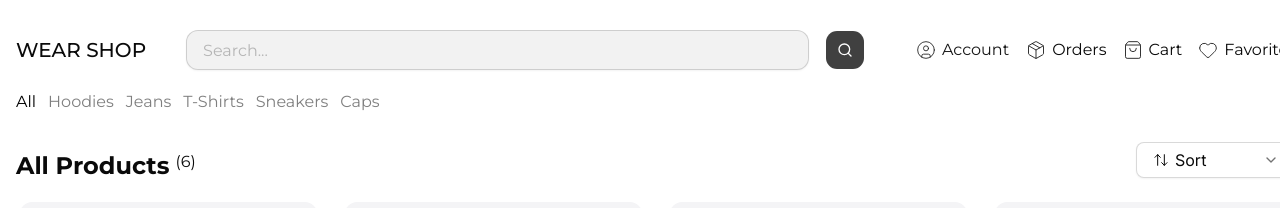
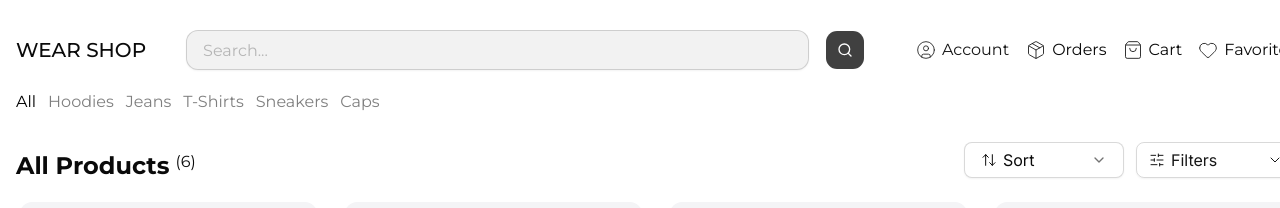
Before and after one commit to wkingsurin/e-comm-WearShop, a Next.js app: page /category in a window 1280 px wide. Shown: the top 208 px of the page. Built offline with nearby package versions, Linux system fonts and the light colour scheme.

Commit message:
feat: create FiltersButton, Filters menu and render it

```diff
--- a/app/(main)/category/page.tsx
+++ b/app/(main)/category/page.tsx
@@ -2,19 +2,29 @@
 
 import { IProduct } from "@/app/types/store/ui.types";
 import useShowcase from "@/components/hooks/useShowcase";
+import FiltersButton from "@/components/shared/filters-button";
 import SectionTitle from "@/components/shared/section-title";
 import SortSelect from "@/components/shared/sort-select";
+import Filters from "@/components/widgets/filters";
 import ProductCard from "@/components/widgets/product-card/product-card";
 import { useUIStore } from "@/lib/store/ui.store";
+import { useState } from "react";
 
 export default function Category() {
 	const { products: data } = useShowcase();
 	const sortOption = useUIStore((s) => s.sortOption);
+	const [openFilters, setOpenFilters] = useState<boolean>(false);
 
 	const getMinPrice = (product: IProduct): number => {
 		if (!product.variants || product.variants.length === 0) return 0;
 
 		return Math.min(...product.variants.map((v) => v.price));
+	};
+
+	const onOpenFilters = () => {
+		console.log(`[openFilters]:`, openFilters);
+		console.log(`[click filters]`);
+		setOpenFilters((prev) => !prev);
 	};
 
 	const sortProductsByPrice = (
@@ -44,8 +54,12 @@ export default function Category() {
 						({data.length})
 					</span>
 				</div>
-				<SortSelect className="absolute -top-[12px] right-0" />
+				<div className="flex gap-3 absolute -top-[12px] right-0">
+					<SortSelect />
+					<FiltersButton onOpenFilters={onOpenFilters} />
+				</div>
 			</div>
+			{openFilters && <Filters />}
 			<div className="flex flex-wrap gap-5">
 				{sortedData.map((item) => (
 					<ProductCard key={item.id} data={item} />
--- /dev/null
+++ b/components/shared/filters-button.tsx
@@ -0,0 +1,22 @@
+import { ChevronDown, SlidersHorizontal } from "lucide-react";
+import { Button } from "../ui/button";
+
+export default function FiltersButton({
+	onOpenFilters,
+}: {
+	onOpenFilters: () => void;
+}) {
+	return (
+		<Button
+			variant="link"
+			className="flex justify-between min-w-[160px] h-[36px] px-3 border-[1px] border-black/15 rounded-md font-sans hover:no-underline hover:border-black/25 shadow-xs transition-[color,box-shadow] scale-100 active:scale-100"
+			onClick={onOpenFilters}
+		>
+			<div className="flex items-center gap-[6px] font-mono tracking-wide">
+				<SlidersHorizontal className="size-4 stroke-[1.5px] gap-[10px]" />
+				Filters
+			</div>
+			<ChevronDown className="size-4 stroke-[1.5px] gap-[10px]" />
+		</Button>
+	);
+}
--- /dev/null
+++ b/components/widgets/filters.tsx
@@ -0,0 +1,52 @@
+import { Button } from "../ui/button";
+import { Input } from "../ui/input";
+import { Label } from "../ui/label";
+
+export default function Filters() {
+	const sizeData: { id: string; label: string }[] = [
+		{ id: "1", label: "S" },
+		{ id: "2", label: "M" },
+		{ id: "3", label: "L" },
+		{ id: "4", label: "XL" },
+		{ id: "5", label: "2XL" },
+	];
+
+	return (
+		<div className="flex items-center justify-between p-3 bg-[#D9D9D9]/10 rounded-xl border-[0.5px] border-black/15">
+			<div className="flex items-center gap-4">
+				<div className="flex items-center flex-row gap-3">
+					<span className="font-medium tracking-wide">Price</span>
+					<div className="group/price-filter relative flex rounded-md ">
+						<Label className="absolute left-3 top-[calc(50%-11px)] text-black/25 group-hover/price-filter:text-black/50 text-base font-mono tracking-wider leading-base transition-brand">
+							$
+						</Label>
+						<Input className="rounded-md w-[120px] pl-[26px]" placeholder="3" />
+					</div>
+					<span className="tracking-wider text-black/25 font-medium">-</span>
+					<div className="group/price-filter relative flex rounded-md ">
+						<Label className="absolute left-3 top-[calc(50%-11px)] text-black/25 group-hover/price-filter:text-black/50 text-base font-mono tracking-wider leading-base transition-brand">
+							$
+						</Label>
+						<Input className="rounded-md w-[120px] pl-[26px]" placeholder="3" />
+					</div>
+				</div>
+				<div className="flex items-center flex-row gap-3">
+					<span className="font-medium tracking-wide">Size</span>
+					<div className="flex gap-2 h-[30px]">
+						{sizeData.map((size) => (
+							<div
+								key={size.id}
+								className="flex items-center justify-center w-[45px] h-full bg-black/5 rounded-md cursor-pointer hover:bg-black/25 transition-brand"
+							>
+								{size.label}
+							</div>
+						))}
+					</div>
+				</div>
+			</div>
+			<Button className="opacity-25 hover:opacity-100 min-w-[120px]">
+				Reset
+			</Button>
+		</div>
+	);
+}
```
